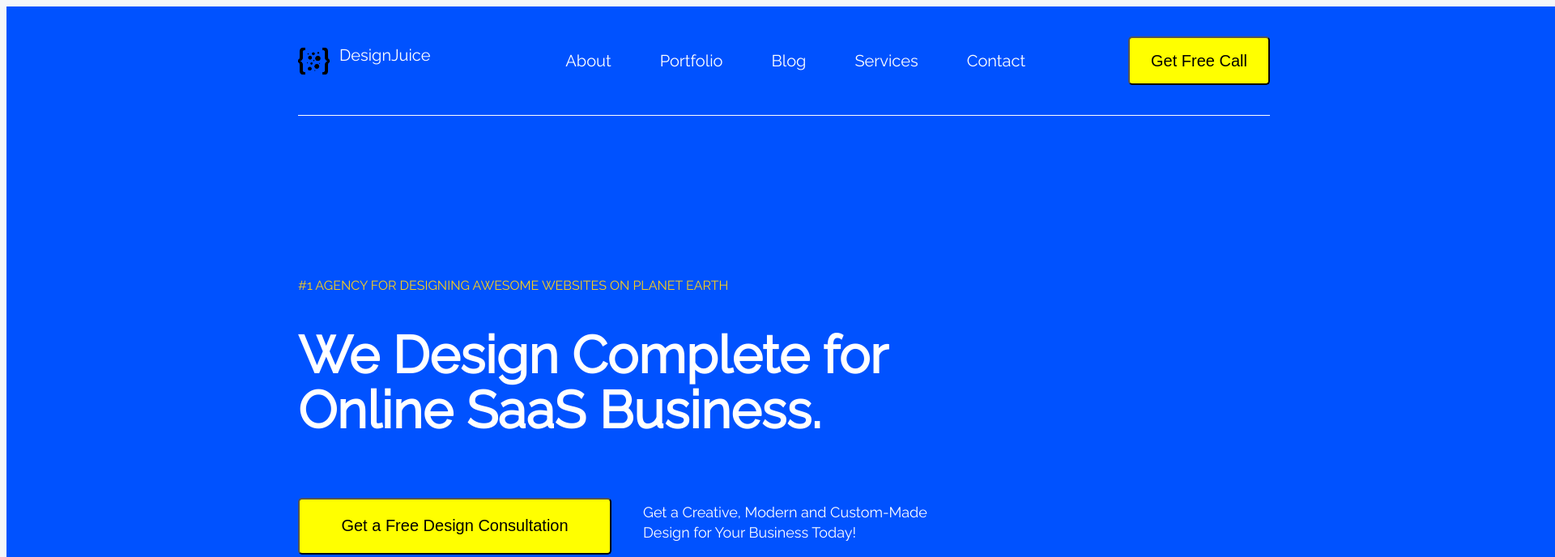
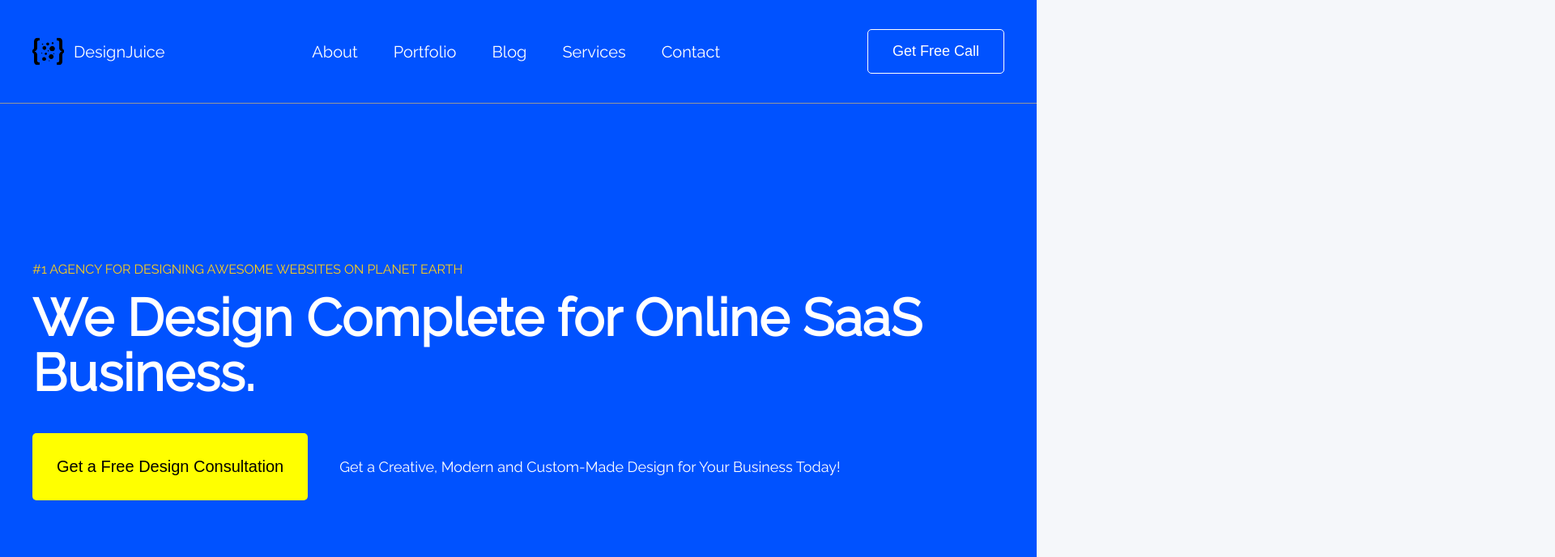
Before and after one commit to younessoudouh/design-juice, a plain HTML site: page index.html in a window 1280 px wide. Shown: the top 688 px of the page at 81% size, 1920 px wide, since content can reach past the window. Drawn offline with Linux system fonts and the light colour scheme.

Commit message:
fix the header

```diff
--- a/index.html
+++ b/index.html
@@ -8,26 +8,30 @@
         <link rel="stylesheet" href="https://cdnjs.cloudflare.com/ajax/libs/font-awesome/4.7.0/css/font-awesome.min.css">
     </head>
     <body>
+        <div class="header">
             <div class="blue-section">
-            <div class="head">
-                <div class="nav-bar">
+                <div class="nav-bar head">
                     <div class="logo">
                         <img class="img-logo" src="images/logo.png" alt="logo">
                         <span class="logo-name">DesignJuice</span>
                     </div>
                     <ul class="ul-list">
-                        <li class="list">About</li>
-                        <li class="list">Portfolio</li>
-                        <li class="list">Blog</li>
-                        <li class="list">Services</li>
-                        <li class="list">Contact</li>
+                        <li>About</li>
+                        <li>Portfolio</li>
+                        <li>Blog</li>
+                        <li>Services</li>
+                        <li>Contact</li>
                     </ul>
                     <button class="button1">Get Free Call</button>
                 </div>
+            </div>
+        </div>
+        <div class="blue-section main-block">
+            <div class="main-block-content">
                 <p class="p1">#1 AGENCY FOR DESIGNING AWESOME WEBSITES ON PLANET EARTH</p>
                 <h1 class="h1">We Design Complete for Online SaaS Business.</h1>
                 <div class="button-p2">
-                    <button class="button2">Get a Free Design Consultation</button>
+                    <button class="button2 ">Get a Free Design Consultation</button>
                     <p class="p2">Get a Creative, Modern and Custom-Made
                         Design for Your Business Today!</p>
                 </div>
@@ -79,15 +83,6 @@
                         <img src="images/Oval3.png">
                         <span class="img-oval3">Maria Hill
                             Coder at Shield</span>
-                    </div>
-                </div>
-                <div class="fourth-sct">
-                    <img src="images/Group.png">
-                    <p class="p-sct">DesignJuice did a fantastic job at creating a new website for our foundation. They were friendly and nothing was too much trouble. A fantastic service!</p>
-                    <div class="end4">
-                        <img src="images/Oval4.png">
-                        <span class="img-oval4">Mark Johnson
-                            CEO at Google</span>
                     </div>
                 </div>
             </div>
--- a/styles.css
+++ b/styles.css
@@ -1,11 +1,31 @@
+h3,
+h4,
+p,
+ul[class],
+ol[class],
+li,
+figure,
+figcaption,
+blockquote,
+dl,body,
+h1,
+h2,
+dd {
+  margin: 0;
+}
+ul[class],
+ol[class] {
+  padding: 0;
+  list-style: none;
+}
+
 body {
     background-color: #F5F7FA;
     font-family: 'Raleway', sans-serif;
-    width: 1920px;
+    margin: 0;
 }
 .blue-section{
     background-color: #0052FF;
-    width: 1920px;
     color: white;
 }
 .img-logo {
@@ -15,45 +35,56 @@ body {
 .nav-bar {
     display: flex;
     justify-content: space-between;
-    height: 134px;
     align-items: center;
     font-size: 20px;
-    border-bottom: 1.5px solid white;
 }
 .ul-list {
     display: flex;
     list-style: none;
-}
-.list {
-    margin-left: 30px;
-    margin-right: 30px;
+    column-gap: 44px;
 }
 .logo-name {
     margin-left: 12px;
 }
 .logo {
     display: flex;
+    align-items: center;
 }
 .button1 {
-    width: 175px;
-    height: 60px;
-    background-color: yellow;
-    font-size: 20px;
+    background-color: transparent;
+    color: #ffffff;
     border-radius: 5px;
+    border: 1px solid #ffffff;
+    padding: 16px 30px;
+    font-family: "Source Sans Pro", sans-serif;
+    font-size: 18px;
 }
 .head {
     max-width: 1200px;
     margin: auto;
+    padding: 36px;
+}
+.header {
+    border-bottom: 1.5px solid #979797;
+}
+.main-block {
+    padding-top: 195px;
+    padding-bottom: 315px;
+    position: relative;
+}
+.main-block-content {
+   /* width: 60%;*/
+   max-width: 1200px;
+   margin: auto;
 }
 .p1 {
-    margin-top: 200px;
+    margin: 0;
     font-size: 16px;
     letter-spacing: 0,19;
     color: #FFCF16;
+    margin-bottom: 17px;
 }
 .h1 {
-    width: 789px;
-    height: 154px;
     font-size: 64px;
     line-height: 68px;
     letter-spacing: 0,78;
@@ -61,39 +92,38 @@ body {
 .button-p2 {
     display: flex;
     align-items: center;
-    padding-bottom: 300px;
+    margin-top: 40px;
 }
 .button2 {
-    width: 387px;
-    height: 70px;
     border-radius: 5px;
     background-color: yellow;
     font-size: 20px;
     letter-spacing: 0,24px;
+    border: none;
+    padding: 30px;
 }
 .p2 {
     margin-left: 39px;
-    width: 360px;
-    height: 60px;
     font-size: 18px;
     line-height: 25px;
     letter-spacing: 0,22px;
 }
 .labs {
     display: flex;
-    justify-content: space-between;
-    width: 1200px;
-    height: 180px;
-    padding: 0 80px 0 40px;
+    column-gap: 60px;
+    padding: 65px 80px 70px 40px;
     list-style-type: none;
     background-color: white;
     align-items: center;
     box-sizing: border-box;
     position: absolute;
-    top: 880px;
+    bottom: -90px;
+    border-radius: 5px;
 }
+
 .img-list-button {
     display: flex;
+    justify-content: center;
 }
 .image-side {
     margin-top: 230px;
@@ -131,7 +161,6 @@ body {
     display: flex;
     justify-content: space-between;
     margin-left: 360px;
-    width: 1700px;
     position: relative;
     top: 100px;
 }
@@ -309,13 +338,14 @@ body {
     background-color: #FFFFFF;
 }
 .p15 {
-    width: 500px;
+    width: 625px;
     height: 84px;
     font-size: 18px;
     line-height: 28px;
     letter-spacing: 0.2px;
     margin: auto;
     text-align: center;
+    margin-bottom: 45px;
 }
 .screen1 {
     margin-left: 360px;
```
Lines whose indentation alone changed are shown as unchanged.
